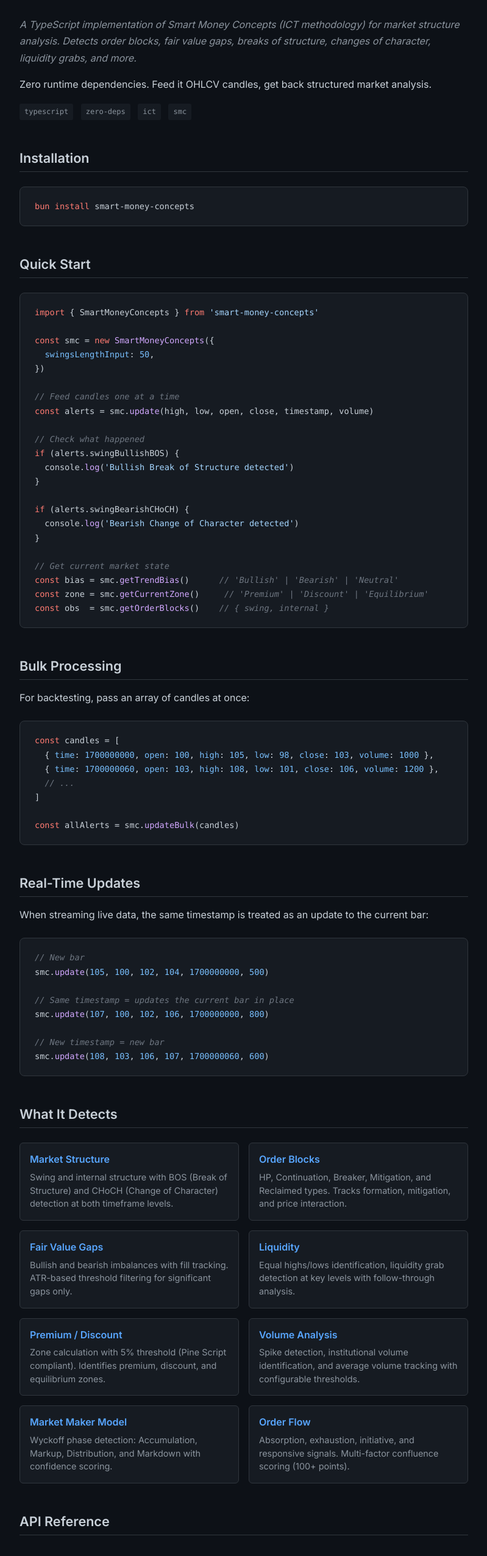
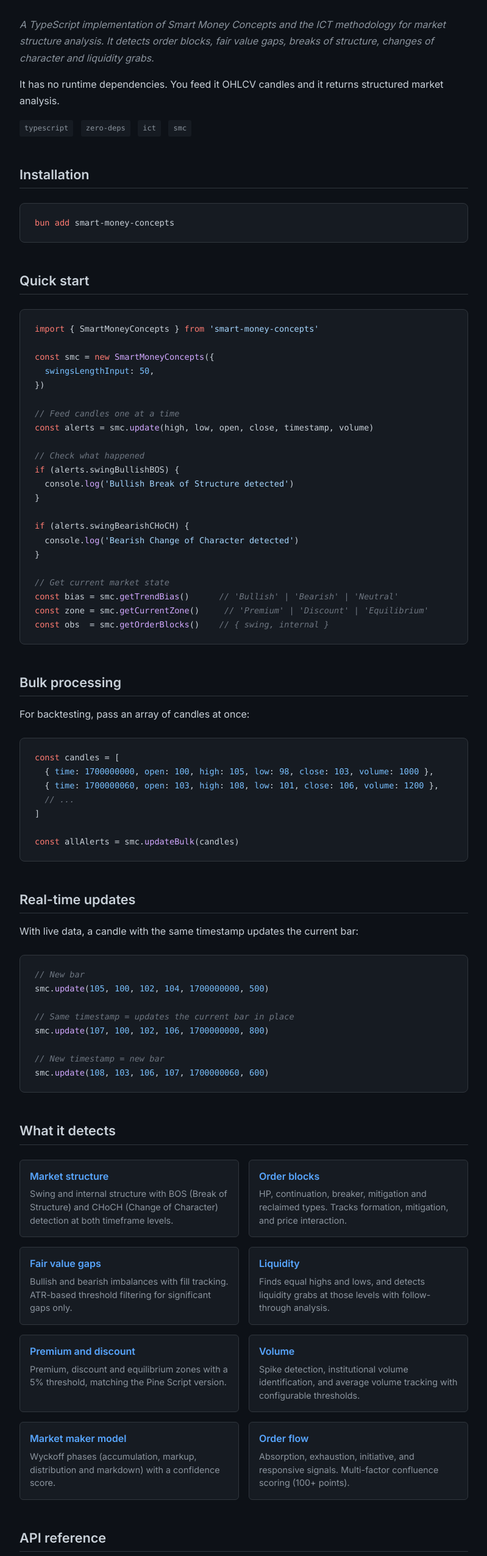
Before and after one commit to gabrielkoerich/smart-money-concepts, a website: page docs/index.html in a window 1280 px wide. Shown: the part 100-2652 px from the top of the page at 61% size, without its empty margins (240-1039 px from the left). Drawn offline with Linux system fonts and the light colour scheme.

Commit message:
fix: use bun add in the install docs and clean up docs and comments

```diff
--- a/docs/index.html
+++ b/docs/index.html
@@ -86,15 +86,15 @@
                     <p>
                         <em
                             >A TypeScript implementation of Smart Money Concepts
-                            (ICT methodology) for market structure analysis.
-                            Detects order blocks, fair value gaps, breaks of
-                            structure, changes of character, liquidity grabs,
-                            and more.</em
+                            and the ICT methodology for market structure analysis.
+                            It detects order blocks, fair value gaps, breaks of
+                            structure, changes of character and liquidity
+                            grabs.</em
                         >
                     </p>
                     <p>
-                        Zero runtime dependencies. Feed it OHLCV candles, get
-                        back structured market analysis.
+                        It has no runtime dependencies. You feed it OHLCV
+                        candles and it returns structured market analysis.
                     </p>
                     <p>
                         <span class="tag">typescript</span>
@@ -106,9 +106,9 @@
 
                 <h2>Installation</h2>
 
-                <pre><code><span class="keyword">bun install</span> smart-money-concepts</code></pre>
+                <pre><code><span class="keyword">bun add</span> smart-money-concepts</code></pre>
 
-                <h2>Quick Start</h2>
+                <h2>Quick start</h2>
 
                 <pre><code><span class="keyword">import</span> { SmartMoneyConcepts } <span class="keyword">from</span> <span class="string">'smart-money-concepts'</span>
 
@@ -133,7 +133,7 @@
 <span class="keyword">const</span> zone = smc.<span class="function">getCurrentZone</span>()     <span class="comment">// 'Premium' | 'Discount' | 'Equilibrium'</span>
 <span class="keyword">const</span> obs  = smc.<span class="function">getOrderBlocks</span>()    <span class="comment">// { swing, internal }</span></code></pre>
 
-                <h2>Bulk Processing</h2>
+                <h2>Bulk processing</h2>
 
                 <p>For backtesting, pass an array of candles at once:</p>
 
@@ -145,11 +145,11 @@
 
 <span class="keyword">const</span> allAlerts = smc.<span class="function">updateBulk</span>(candles)</code></pre>
 
-                <h2>Real-Time Updates</h2>
+                <h2>Real-time updates</h2>
 
                 <p>
-                    When streaming live data, the same timestamp is treated as
-                    an update to the current bar:
+                    With live data, a candle with the same timestamp updates
+                    the current bar:
                 </p>
 
                 <pre><code><span class="comment">// New bar</span>
@@ -161,11 +161,11 @@
 <span class="comment">// New timestamp = new bar</span>
 smc.<span class="function">update</span>(<span class="number">108</span>, <span class="number">103</span>, <span class="number">106</span>, <span class="number">107</span>, <span class="number">1700000060</span>, <span class="number">600</span>)</code></pre>
 
-                <h2>What It Detects</h2>
+                <h2>What it detects</h2>
 
                 <ul class="feature-grid">
                     <li class="feature-item">
-                        <h3>Market Structure</h3>
+                        <h3>Market structure</h3>
                         <p>
                             Swing and internal structure with BOS (Break of
                             Structure) and CHoCH (Change of Character) detection
@@ -173,15 +173,15 @@
                         </p>
                     </li>
                     <li class="feature-item">
-                        <h3>Order Blocks</h3>
+                        <h3>Order blocks</h3>
                         <p>
-                            HP, Continuation, Breaker, Mitigation, and Reclaimed
+                            HP, continuation, breaker, mitigation and reclaimed
                             types. Tracks formation, mitigation, and price
                             interaction.
                         </p>
                     </li>
                     <li class="feature-item">
-                        <h3>Fair Value Gaps</h3>
+                        <h3>Fair value gaps</h3>
                         <p>
                             Bullish and bearish imbalances with fill tracking.
                             ATR-based threshold filtering for significant gaps
@@ -191,21 +191,20 @@
                     <li class="feature-item">
                         <h3>Liquidity</h3>
                         <p>
-                            Equal highs/lows identification, liquidity grab
-                            detection at key levels with follow-through
+                            Finds equal highs and lows, and detects liquidity
+                            grabs at those levels with follow-through
                             analysis.
                         </p>
                     </li>
                     <li class="feature-item">
-                        <h3>Premium / Discount</h3>
+                        <h3>Premium and discount</h3>
                         <p>
-                            Zone calculation with 5% threshold (Pine Script
-                            compliant). Identifies premium, discount, and
-                            equilibrium zones.
+                            Premium, discount and equilibrium zones with a 5%
+                            threshold, matching the Pine Script version.
                         </p>
                     </li>
                     <li class="feature-item">
-                        <h3>Volume Analysis</h3>
+                        <h3>Volume</h3>
                         <p>
                             Spike detection, institutional volume
                             identification, and average volume tracking with
@@ -213,14 +212,14 @@
                         </p>
                     </li>
                     <li class="feature-item">
-                        <h3>Market Maker Model</h3>
+                        <h3>Market maker model</h3>
                         <p>
-                            Wyckoff phase detection: Accumulation, Markup,
-                            Distribution, and Markdown with confidence scoring.
+                            Wyckoff phases (accumulation, markup, distribution
+                            and markdown) with a confidence score.
                         </p>
                     </li>
                     <li class="feature-item">
-                        <h3>Order Flow</h3>
+                        <h3>Order flow</h3>
                         <p>
                             Absorption, exhaustion, initiative, and responsive
                             signals. Multi-factor confluence scoring (100+
@@ -229,9 +228,9 @@
                     </li>
                 </ul>
 
-                <h2>API Reference</h2>
+                <h2>API reference</h2>
 
-                <h3>Core Methods</h3>
+                <h3>Core methods</h3>
 
                 <table class="api-table">
                     <thead>
@@ -268,7 +267,7 @@
                     </tbody>
                 </table>
 
-                <h3>Market State</h3>
+                <h3>Market state</h3>
 
                 <table class="api-table">
                     <thead>
@@ -331,46 +330,46 @@
                     <ul class="alerts-grid">
                         <li>
                             <code>swingBullishBOS</code> /
-                            <code>swingBearishBOS</code> &mdash; Swing Break of
+                            <code>swingBearishBOS</code>: Swing Break of
                             Structure
                         </li>
                         <li>
                             <code>swingBullishCHoCH</code> /
-                            <code>swingBearishCHoCH</code> &mdash; Swing Change
+                            <code>swingBearishCHoCH</code>: Swing Change
                             of Character
                         </li>
                         <li>
                             <code>internalBullishBOS</code> /
-                            <code>internalBearishBOS</code> &mdash; Internal
+                            <code>internalBearishBOS</code>: Internal
                             Break of Structure
                         </li>
                         <li>
                             <code>internalBullishCHoCH</code> /
-                            <code>internalBearishCHoCH</code> &mdash; Internal
+                            <code>internalBearishCHoCH</code>: Internal
                             Change of Character
                         </li>
                     </ul>
 
-                    <h4>Order Blocks</h4>
+                    <h4>Order blocks</h4>
                     <ul class="alerts-grid">
                         <li>
                             <code>swingBullishObBrokenDown</code> /
-                            <code>swingBearishObBrokenUp</code> &mdash; Swing OB
+                            <code>swingBearishObBrokenUp</code>: Swing OB
                             mitigation
                         </li>
                         <li>
                             <code>internalBullishObBrokenDown</code> /
-                            <code>internalBearishObBrokenUp</code> &mdash;
+                            <code>internalBearishObBrokenUp</code>:
                             Internal OB mitigation
                         </li>
                         <li>
                             <code>insideSwingBullishOrderBlock</code> /
-                            <code>insideSwingBearishOrderBlock</code> &mdash;
+                            <code>insideSwingBearishOrderBlock</code>:
                             Price inside swing OB
                         </li>
                         <li>
                             <code>insideInternalBullishOrderBlock</code> /
-                            <code>insideInternalBearishOrderBlock</code> &mdash;
+                            <code>insideInternalBearishOrderBlock</code>:
                             Price inside internal OB
                         </li>
                     </ul>
@@ -379,29 +378,29 @@
                     <ul class="alerts-grid">
                         <li>
                             <code>equalHighs</code> /
-                            <code>equalLows</code> &mdash; Equal highs/lows
+                            <code>equalLows</code>: Equal highs/lows
                             (liquidity pools)
                         </li>
                         <li>
                             <code>bullishFairValueGap</code> /
-                            <code>bearishFairValueGap</code> &mdash; FVG
+                            <code>bearishFairValueGap</code>: FVG
                             detection
                         </li>
                         <li>
-                            <code>liquidityGrab</code> &mdash; Liquidity grab at
+                            <code>liquidityGrab</code>: Liquidity grab at
                             equal levels
                         </li>
                         <li>
                             <code>volumeSpike</code> /
-                            <code>institutionalVolume</code> &mdash; Volume
+                            <code>institutionalVolume</code>: Volume
                             events
                         </li>
                         <li>
-                            <code>breakerBlockFormed</code> &mdash; HP OB
+                            <code>breakerBlockFormed</code>: HP OB
                             failed, became breaker
                         </li>
                         <li>
-                            <code>unicornSetup</code> &mdash; Breaker + FVG
+                            <code>unicornSetup</code>: Breaker + FVG
                             alignment
                         </li>
                     </ul>
@@ -485,7 +484,7 @@
 
             <footer id="page-footer">
                 <p>
-                    MIT License &mdash;
+                    MIT License &middot;
                     <a href="https://gabrielkoerich.com" style="margin-left: 0"
                         >Gabriel Koerich</a
                     >
```
Also changed, not shown: src/SmartMoneyConcepts.ts (+42 -42 lines), src/types.ts (+8 -8 lines), README.md.
